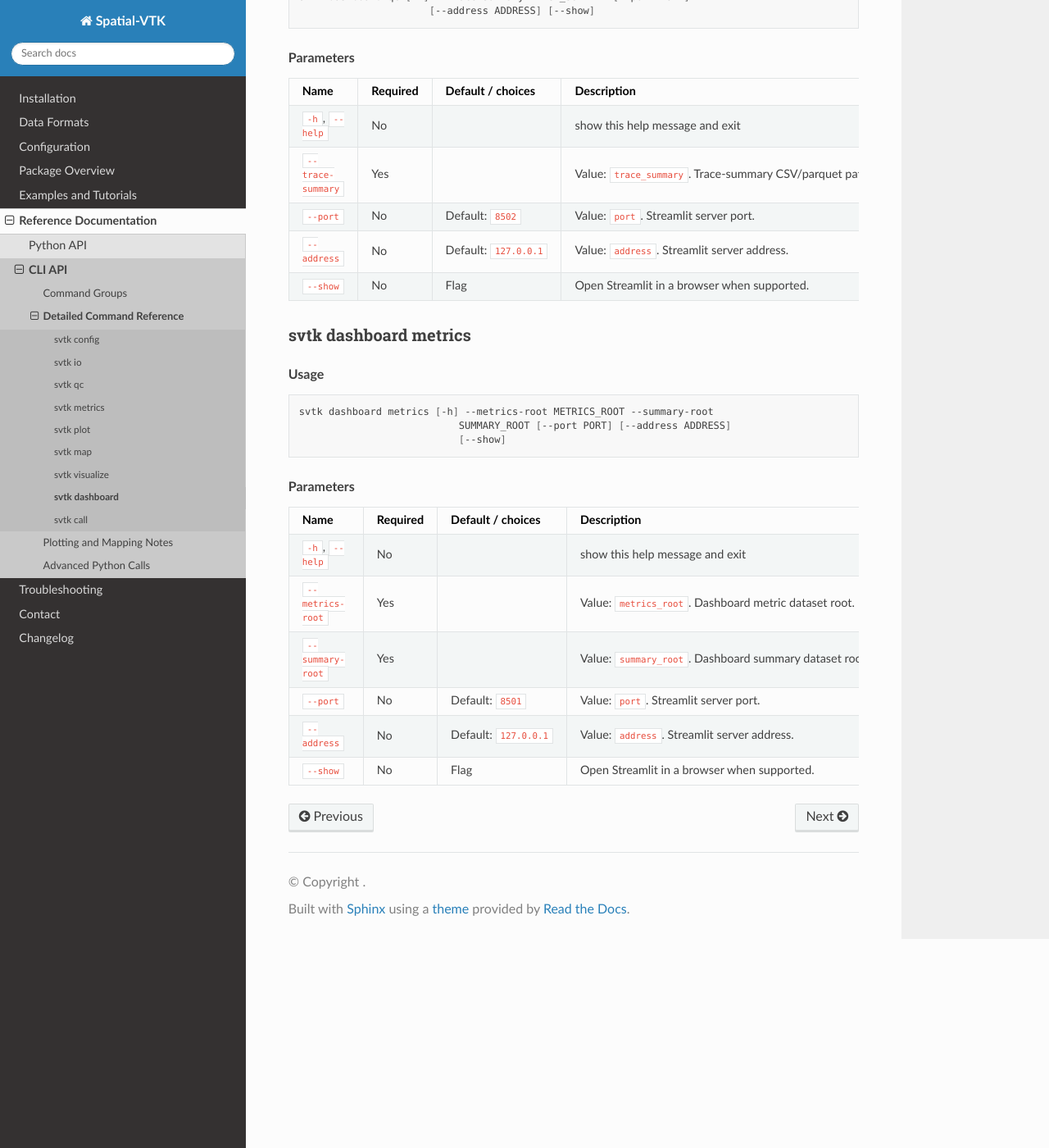
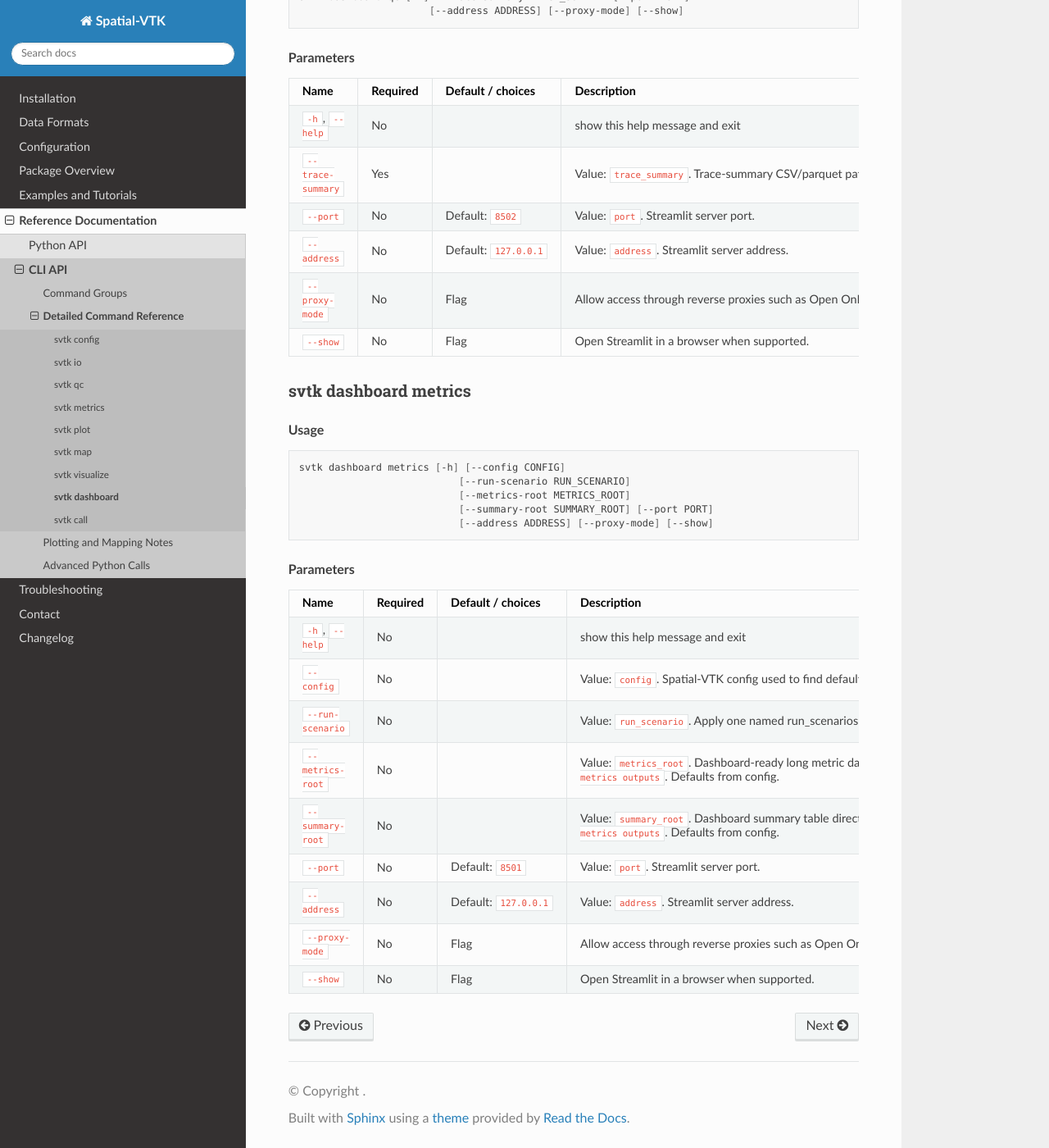
Before and after one commit to bcbirkel/spatial-vtk, a Sphinx documentation site: the page built from docs/reference/cli/dashboard.rst, in a window 1280 px wide and 1400 px high, scrolled down 752 px. Shown: the whole window at 82% size. Built offline with Sphinx 7.4.7 and the Read the Docs theme 3.1.0, drawn with Linux system fonts in a browser that asks for light colours; pages that are not in the unit, such as notebooks, are missing from menus.

Commit message:
Add Streamlit dashboard proxy mode

```diff
--- a/docs/reference/cli/dashboard.rst
+++ b/docs/reference/cli/dashboard.rst
@@ -44,7 +44,7 @@ svtk dashboard qc
 .. code-block:: bash
 
    svtk dashboard qc [-h] --trace-summary TRACE_SUMMARY [--port PORT]
-                         [--address ADDRESS] [--show]
+                         [--address ADDRESS] [--proxy-mode] [--show]
 
 .. rubric:: Parameters
 
@@ -72,6 +72,10 @@ svtk dashboard qc
      - No
      - Default: ``127.0.0.1``
      - Value: ``address``. Streamlit server address.
+   * - ``--proxy-mode``
+     - No
+     - Flag
+     - Allow access through reverse proxies such as Open OnDemand.
    * - ``--show``
      - No
      - Flag
@@ -86,9 +90,11 @@ svtk dashboard metrics
 
 .. code-block:: bash
 
-   svtk dashboard metrics [-h] --metrics-root METRICS_ROOT --summary-root
-                              SUMMARY_ROOT [--port PORT] [--address ADDRESS]
-                              [--show]
+   svtk dashboard metrics [-h] [--config CONFIG]
+                              [--run-scenario RUN_SCENARIO]
+                              [--metrics-root METRICS_ROOT]
+                              [--summary-root SUMMARY_ROOT] [--port PORT]
+                              [--address ADDRESS] [--proxy-mode] [--show]
 
 .. rubric:: Parameters
 
@@ -104,14 +110,22 @@ svtk dashboard metrics
      - No
      -
      - show this help message and exit
+   * - ``--config``
+     - No
+     -
+     - Value: ``config``. Spatial-VTK config used to find default dashboard outputs.
+   * - ``--run-scenario``
+     - No
+     -
+     - Value: ``run_scenario``. Apply one named run_scenarios overlay.
    * - ``--metrics-root``
-     - Yes
+     - No
      -
-     - Value: ``metrics_root``. Dashboard metric dataset root.
+     - Value: ``metrics_root``. Dashboard-ready long metric dataset directory, usually outputs/tables/dashboard_metrics from ``svtk metrics outputs``. Defaults from config.
    * - ``--summary-root``
-     - Yes
+     - No
      -
-     - Value: ``summary_root``. Dashboard summary dataset root.
+     - Value: ``summary_root``. Dashboard summary table directory, usually outputs/tables/dashboard_summaries from ``svtk metrics outputs``. Defaults from config.
    * - ``--port``
      - No
      - Default: ``8501``
@@ -120,6 +134,10 @@ svtk dashboard metrics
      - No
      - Default: ``127.0.0.1``
      - Value: ``address``. Streamlit server address.
+   * - ``--proxy-mode``
+     - No
+     - Flag
+     - Allow access through reverse proxies such as Open OnDemand.
    * - ``--show``
      - No
      - Flag
```
Also changed, not shown: docs/examples/cli_workflow.rst (+8 -2 lines), 4 other files.
